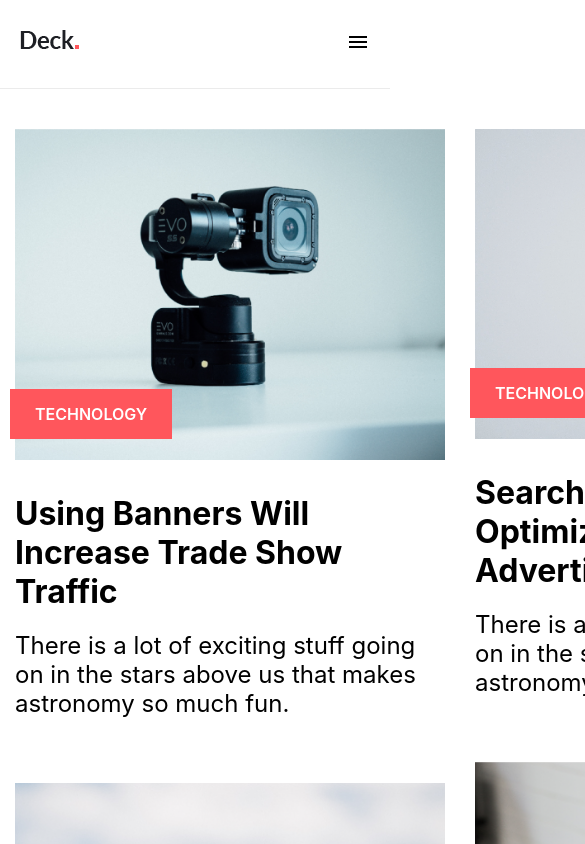
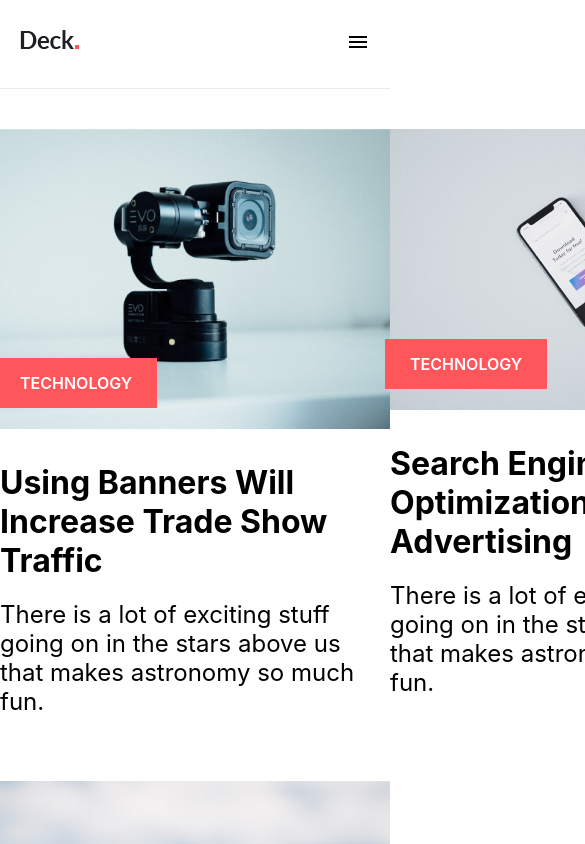
Before and after one commit to parkhyungsuh/Portfolio_smaple, a React (Create React App) app: page / in a window 390 px wide. Shown: the top 844 px of the page, 585 px wide, since content can reach past the window. Built offline with nearby package versions, Linux system fonts and the light colour scheme.

Commit message:
Modify main page responsive

```diff
--- a/src/components/Main.js
+++ b/src/components/Main.js
@@ -10,17 +10,34 @@ import sampleImg07 from '../asset/sampleImg_07.png';
 import sampleImg08 from '../asset/sampleImg_08.png';
 import sampleImg09 from '../asset/sampleImg_09.png';
 
-const MainContainer =styled.section`
+const MainContainer = styled.section`
     max-width: 1440px;
     width: 100%;
     margin: 0 auto;
     display:flex;
     flex-flow: column wrap;
     height:2200px;
+    @media (max-width: 768px){
+            height:3300px;
+        }
+    @media (max-width: 480px){
+            height:6000px;
+    }
 `;
 const Article = styled.article`
     width:430px;
     margin: 0 15px;
+    @media (max-width: 768px){
+       max-width: 430px;
+       width:50%;
+       margin: 0;
+       padding: 0 15px;
+    }
+    @media (max-width: 480px){
+        width:100%;
+        margin: 0 auto;
+        padding:0;
+    }
 `;
 const ArticleThumbnail = styled.figure`
     margin:0;
```
